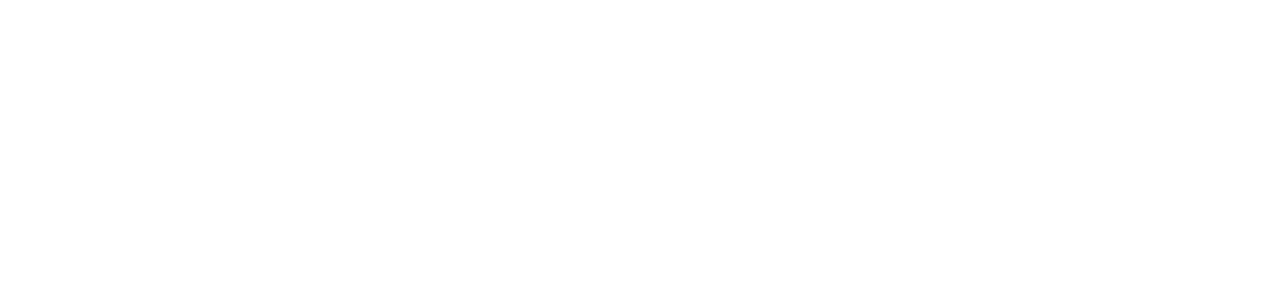
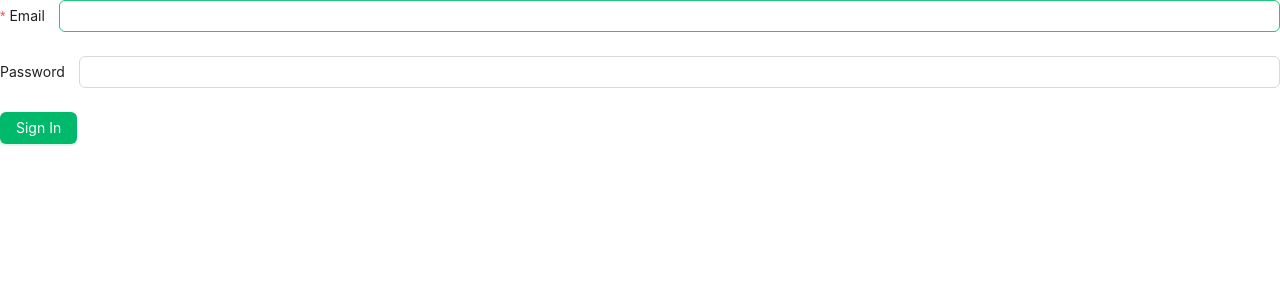
Before and after one commit to manhweird20112000/react-boilerplate-ts, a React (Vite) app: page /login in a window 1280 px wide. Shown: the top 300 px of the page. Built offline with nearby package versions, Linux system fonts and the light colour scheme.

Commit message:
feat: update theme, utils rule regex

```diff
--- /dev/null
+++ b/src/constants/index.ts
@@ -0,0 +1,2 @@
+import { type FormRule } from 'antd'
+export type FormRules = Record<string, FormRule[]>
--- a/src/main.tsx
+++ b/src/main.tsx
@@ -7,6 +7,7 @@
 import App from '@/App'
 import i18n from '@/lang'
 import { store } from '@/store'
+import { theme } from '@/themes'
 
 import 'antd/dist/reset.css'
 // eslint-disable-next-line import/extensions
@@ -15,11 +16,7 @@
 ReactDOM.createRoot(document.getElementById('root') as HTMLElement).render(
   <Suspense>
     <ConfigProvider
-      theme={{
-        token: {
-          colorPrimary: '#00b96b'
-        }
-      }}
+      theme={theme}
     >
       <I18nextProvider i18n={i18n} >
         <Provider store={store}>
--- a/src/pages/auth/sign-in/index.tsx
+++ b/src/pages/auth/sign-in/index.tsx
@@ -1,6 +1,43 @@
+import { useMemo } from 'react'
+import { Button, Form, Input } from 'antd'
+
+import { type FormRules } from '@/constants'
+
 export function SignIn () {
+  const [form] = Form.useForm()
+
+  const rules: FormRules = useMemo(() => {
+    return {
+      email: [
+        { required: true, message: 'ok' },
+        { type: 'email', message: 'ok' }
+      ],
+      password: [
+
+      ]
+    }
+  }, [])
+
+
   return (
-    <div>
-    </div>
+    <Form
+      form={form}
+    >
+      <Form.Item name='email'
+        label='Email'
+        colon={false}
+        rules={rules.email}
+      >
+        <Input />
+      </Form.Item>
+      <Form.Item name='password'
+        label='Password'
+        colon={false}>
+        <Input type='password' />
+      </Form.Item>
+      <Form.Item>
+        <Button type='primary'>Sign In</Button>
+      </Form.Item>
+    </Form>
   )
 }
--- /dev/null
+++ b/src/themes/antd-customize.ts
@@ -0,0 +1,7 @@
+import { type ThemeConfig } from 'antd'
+
+export const theme : ThemeConfig = {
+  token: {
+    colorPrimary: '#00b96b'
+  }
+}
--- /dev/null
+++ b/src/themes/index.ts
@@ -0,0 +1 @@
+export * from './antd-customize'
--- /dev/null
+++ b/src/utils/index.ts
@@ -0,0 +1,2 @@
+export * from './rules'
+export * from './regex'
--- /dev/null
+++ b/src/utils/regex.ts
@@ -0,0 +1,15 @@
+export function regexPassword (value: string): boolean {
+  const pattern = /\/^(?=.*?[A-Z])(?=.*?[a-z])(?=.*?[0-9])(?=.*?[^\w\s]).{8,}$\//
+  return pattern.test(value)
+}
+
+export function isPhoneNumberVietnam (value: string): boolean {
+  const pattern = /(84|0[3|5|7|8|9])+([0-9]{8})\b/g
+  return pattern.test(value)
+}
+
+
+export function regexURL (value: string): boolean {
+  const pattern = /[(http(s)?):\/\/(www\.)?a-zA-Z0-9@:%._\+~#=]{2,256}\.[a-z]{2,6}\b([-a-zA-Z0-9@:%_\+.~#?&//=]*)/ig
+  return pattern.test(value)
+}
--- /dev/null
+++ b/src/utils/rules.ts
@@ -0,0 +1,5 @@
+export function rules (message: string) {
+  return [
+    { require: true, message }
+  ]
+}
```
